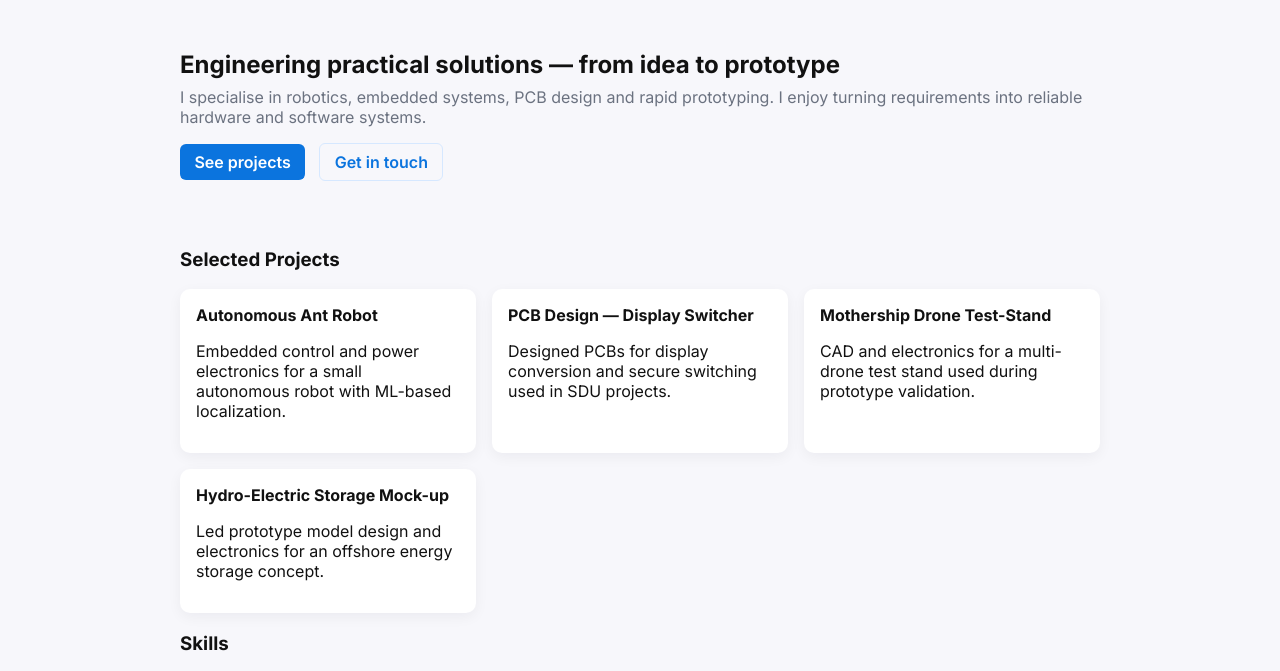
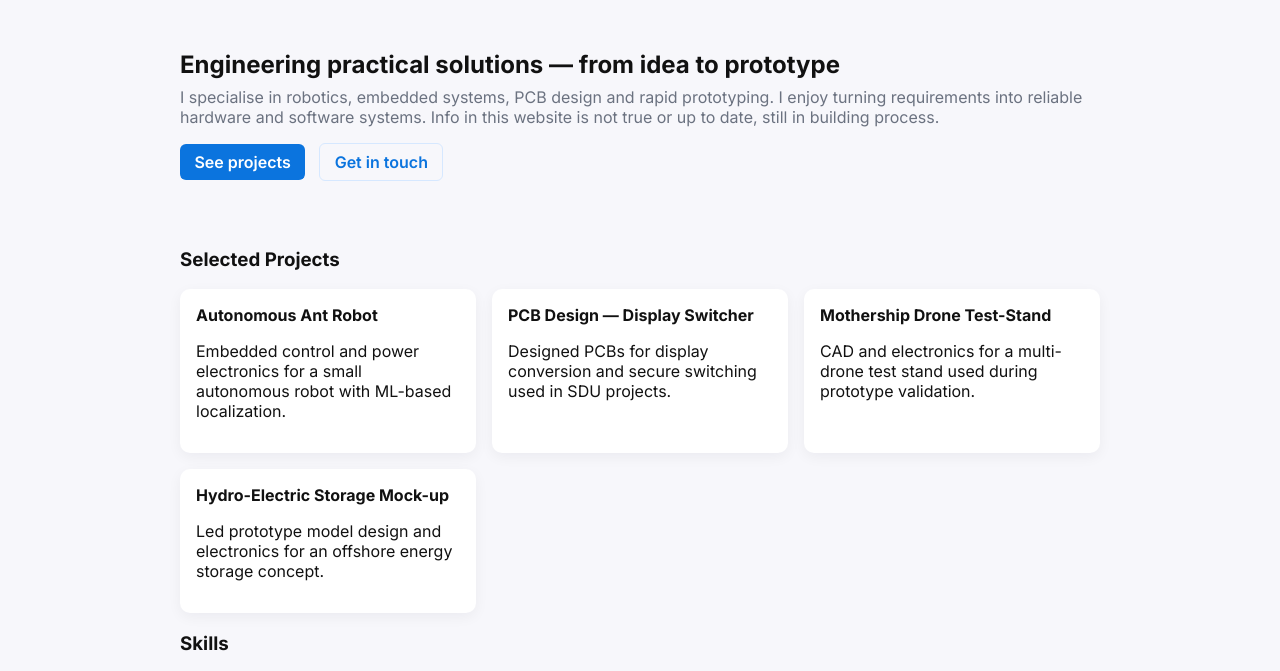
Before and after one commit to aeguiraud/aeguiraud.github.io, a plain HTML site: page index.html in a window 1280 px wide. Shown: the part 78-749 px from the top of the page. Drawn offline with Linux system fonts and the light colour scheme.

Commit message:
information clarification
inform about the validity (or lack of) of the information on the website

```diff
--- a/index.html
+++ b/index.html
@@ -25,7 +25,7 @@
 	<main class="container">
 		<section class="hero">
 			<h2>Engineering practical solutions — from idea to prototype</h2>
-			<p>I specialise in robotics, embedded systems, PCB design and rapid prototyping. I enjoy turning requirements into reliable hardware and software systems.</p>
+			<p>I specialise in robotics, embedded systems, PCB design and rapid prototyping. I enjoy turning requirements into reliable hardware and software systems. Info in this website is not true or up to date, still in building process.</p>
 			<p class="cta-row"><a class="btn" href="#projects">See projects</a> <a class="btn ghost" href="#contact">Get in touch</a></p>
 		</section>
 
@@ -73,4 +73,5 @@
 		</div>
 	</footer>
 </body>
+
 </html>
```
